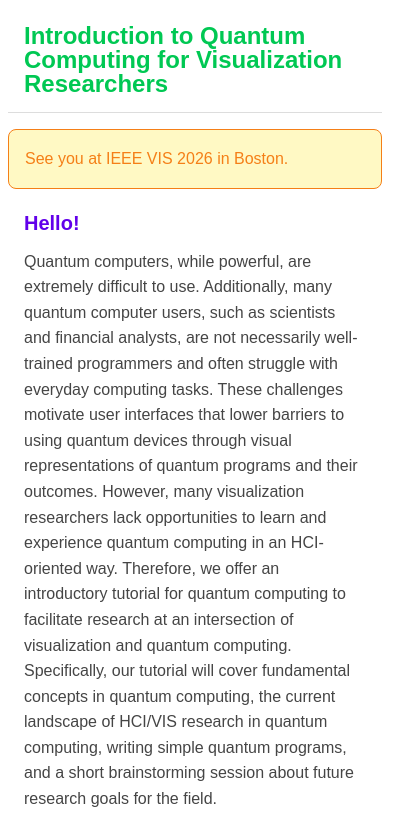
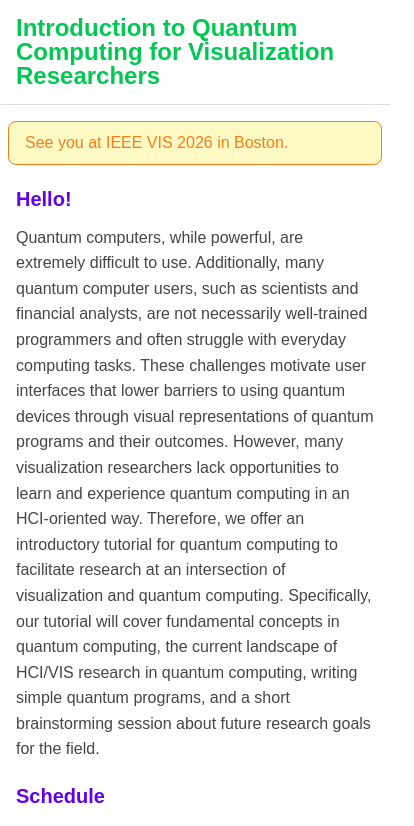
Before and after one commit to hqci-tutorial/hqci-tutorial.github.io, a SvelteKit app: page / in a window 390 px wide. Shown: the top 826 px of the page, 414 px wide, since content can reach past the window. Built offline with nearby package versions, Linux system fonts and the light colour scheme.

Commit message:
responsive fix

```diff
--- a/src/routes/+page.svelte
+++ b/src/routes/+page.svelte
@@ -144,7 +144,12 @@
 </footer>
 
 <style>
+  * {
+    box-sizing: border-box;
+  }
   :global(html, body) {
+    margin: 0;
+    padding: 0;
     font-family: "Source Sans Pro", sans-serif;
   }
   header,
@@ -186,7 +191,9 @@
   }
   p.note {
     max-width: 100%;
-    padding: 1rem;
+    padding: 0.5rem 1rem;
+    margin-left: 0.5rem;
+    margin-right: 0.5rem;
     border: 1px solid #f57f17;
     background-color: #fff9c4;
     color: #f57f17;
```
